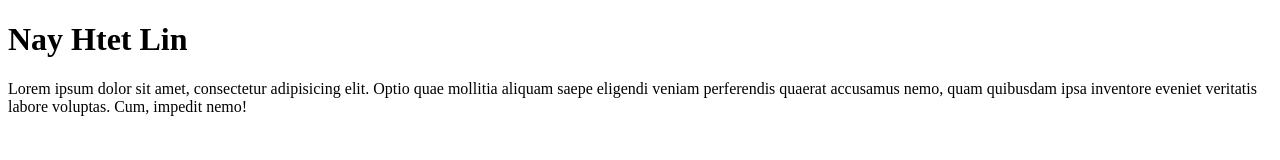
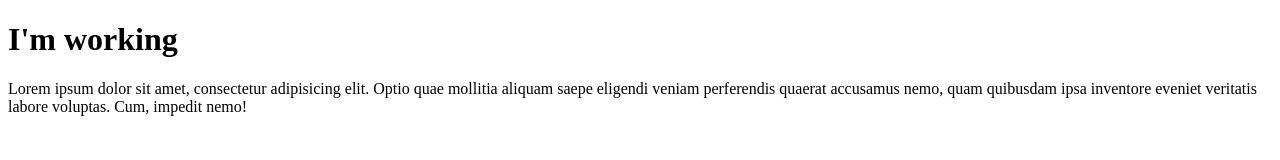
Before and after one commit to kokonayhtet/Test3, a plain HTML site: page index.html in a window 1280 px wide. Drawn offline with Linux system fonts and the light colour scheme.

Commit message:
version 1.0 complete

```diff
--- a/index.html
+++ b/index.html
@@ -6,7 +6,8 @@
     <title>Document</title>
 </head>
 <body>
-    <h1> Nay Htet Lin</h1>
+    <h1> I'm working</h1>
+
     <p>
         Lorem ipsum dolor sit amet, consectetur adipisicing elit. Optio quae mollitia aliquam saepe eligendi veniam perferendis quaerat accusamus nemo, quam quibusdam ipsa inventore eveniet veritatis labore voluptas. Cum, impedit nemo!
     </p>
```
